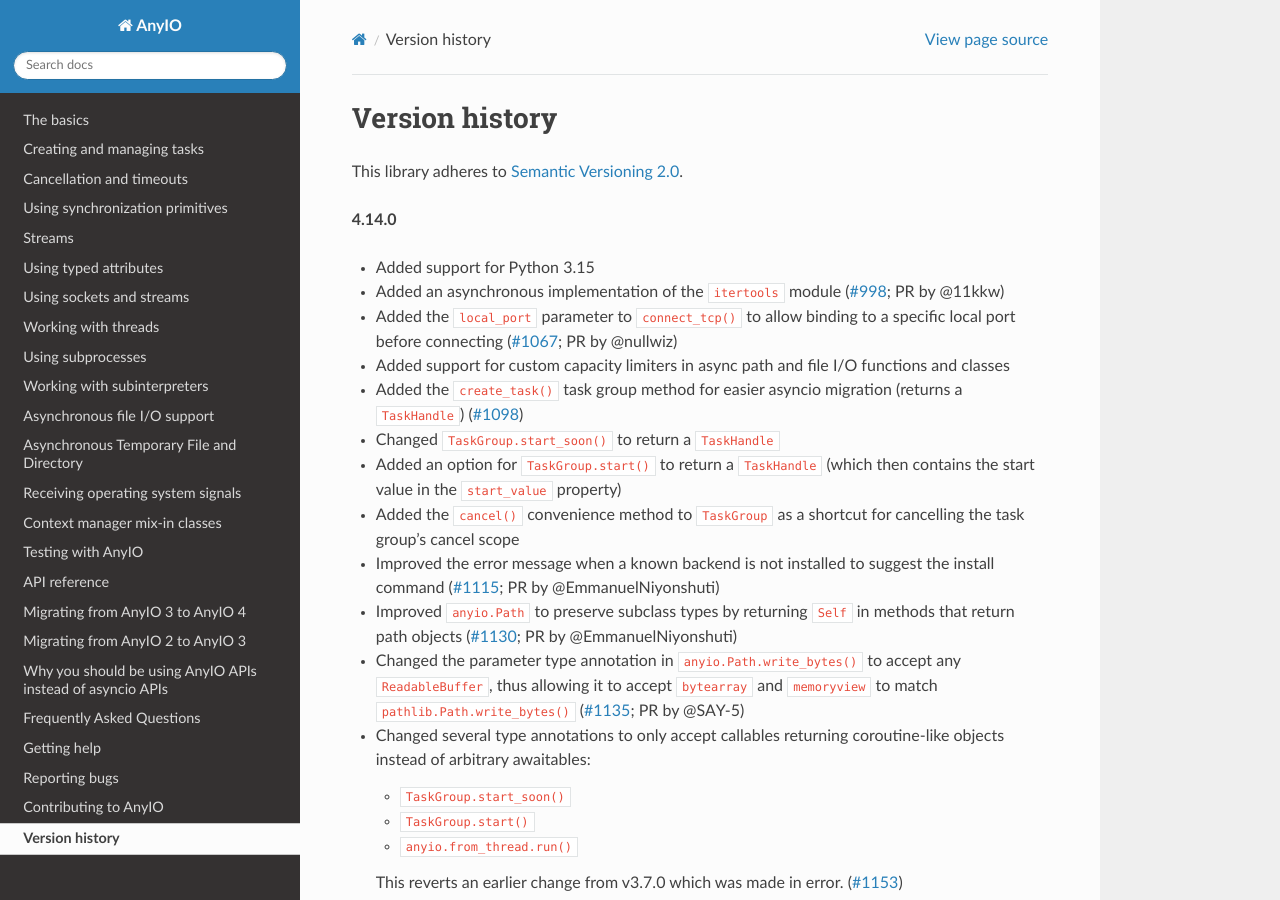
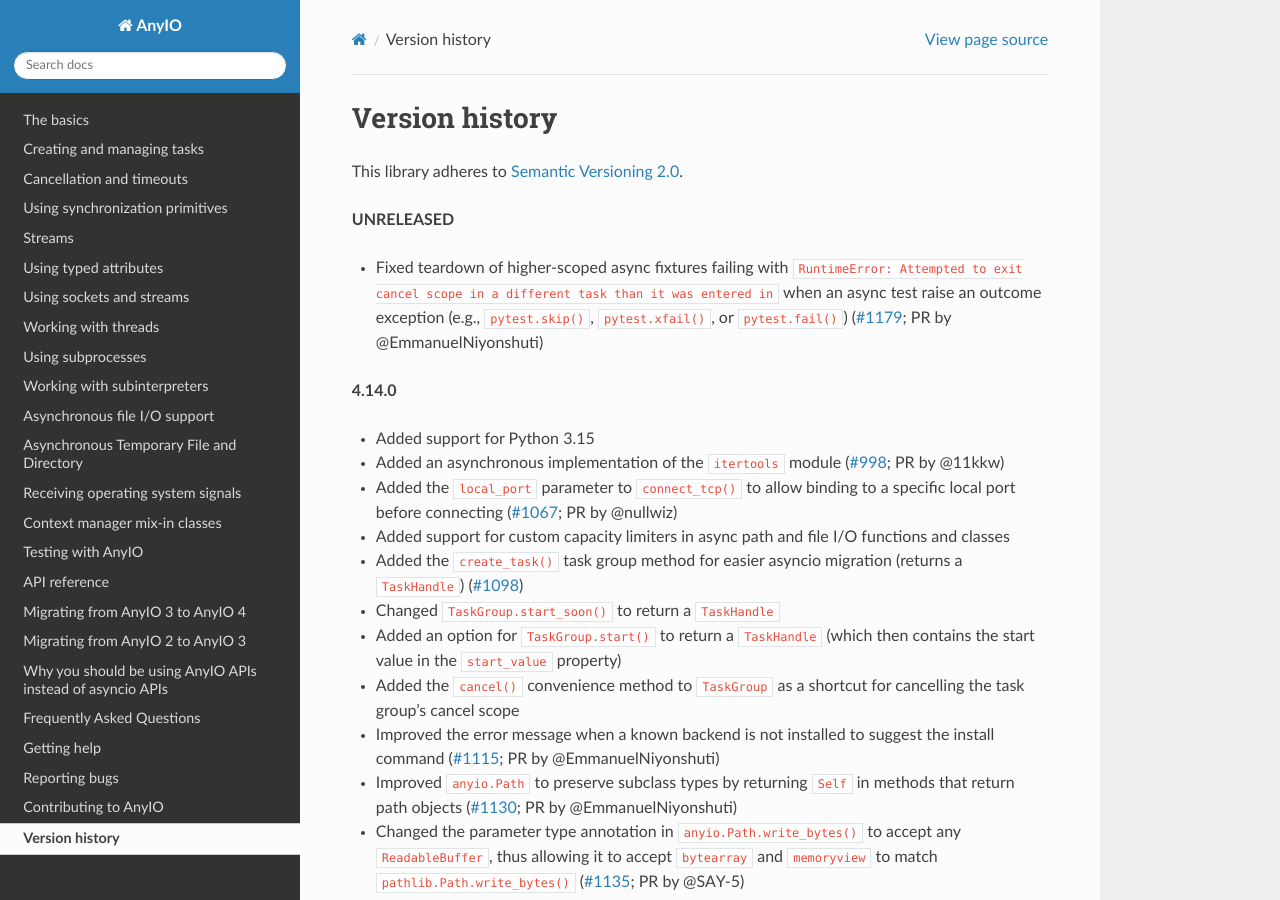
Before and after one commit to agronholm/anyio, a Sphinx documentation site: the page built from docs/versionhistory.rst, in a window 1280 px wide and 900 px high. Built offline with Sphinx 7.4.7 and the Read the Docs theme 3.1.0, drawn with Linux system fonts in a browser that asks for light colours; the version number could not be read and is left out.

Commit message:
add new changelog entry

```diff
--- a/docs/versionhistory.rst
+++ b/docs/versionhistory.rst
@@ -2,6 +2,14 @@ Version history
 ===============
 
 This library adheres to `Semantic Versioning 2.0 <http://semver.org/>`_.
+
+**UNRELEASED**
+
+- Fixed teardown of higher-scoped async fixtures failing with
+  ``RuntimeError: Attempted to exit cancel scope in a different task than it was entered in``
+  when an async test raise an outcome exception (e.g., ``pytest.skip()``, ``pytest.xfail()``,
+  or ``pytest.fail()``)
+  (`#1179 <https://github.com/agronholm/anyio/issues/1179>`_; PR by @EmmanuelNiyonshuti)
 
 **4.14.0**
 
```
